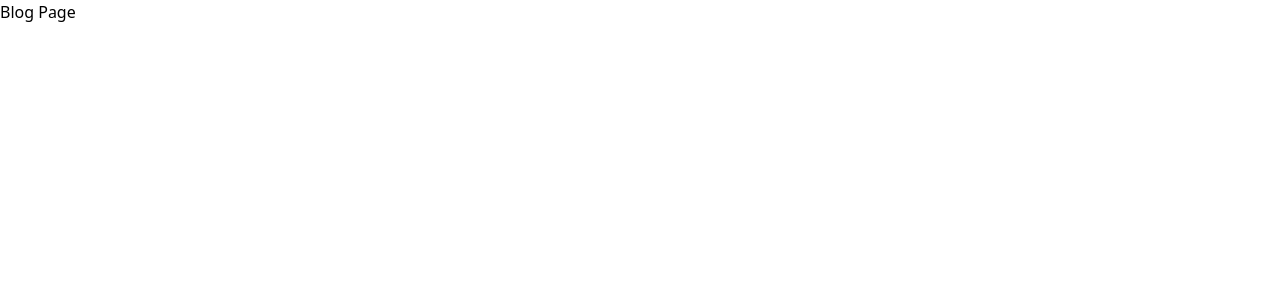
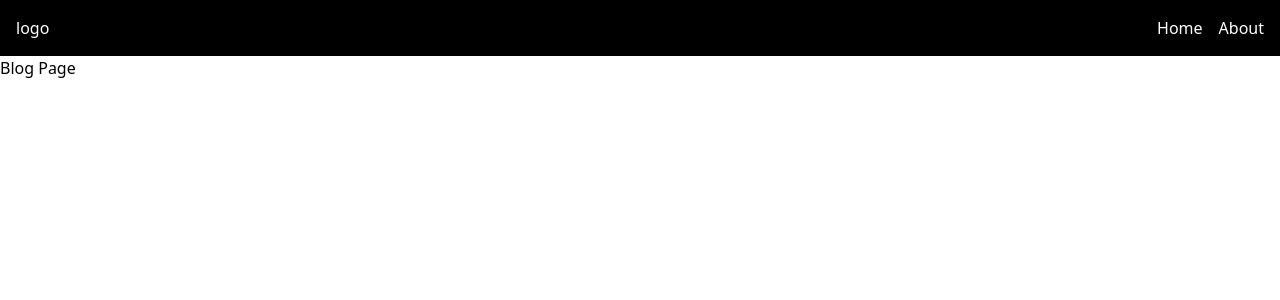
Before and after one commit to ashx3s/sait-svelte-demos, a SvelteKit app: page /blog in a window 1280 px wide. Shown: the top 300 px of the page. Built offline with nearby package versions, Linux system fonts and the light colour scheme.

Commit message:
minimal header added to layout
Signed-off-by: Ashlyn Knox <ashlyn@lilyx.io>

```diff
--- /dev/null
+++ b/src/lib/components/Header.svelte
@@ -0,0 +1,17 @@
+<script>
+	const navItems = [
+		{ name: 'Home', href: '/' },
+		{ name: 'About', href: '/about' }
+	];
+</script>
+
+<header class="bg-black text-white flex justify-between p-4">
+	<div>logo</div>
+	<nav>
+		<ul class="flex justify-around gap-4">
+			{#each navItems as { name, href }}
+				<li><a {href}>{name}</a></li>
+			{/each}
+		</ul>
+	</nav>
+</header>
--- a/src/routes/+layout.svelte
+++ b/src/routes/+layout.svelte
@@ -1,5 +1,8 @@
 <script>
 	import '../app.css';
+	import Header from '../lib/components/Header.svelte';
 </script>
 
+<Header />
+
 <slot />
```
